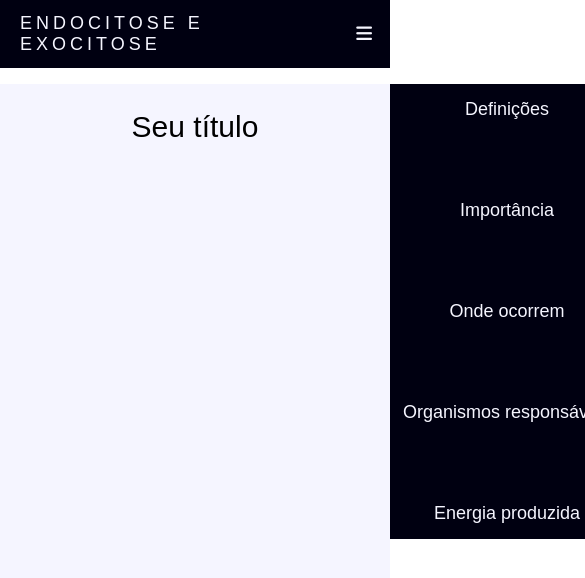
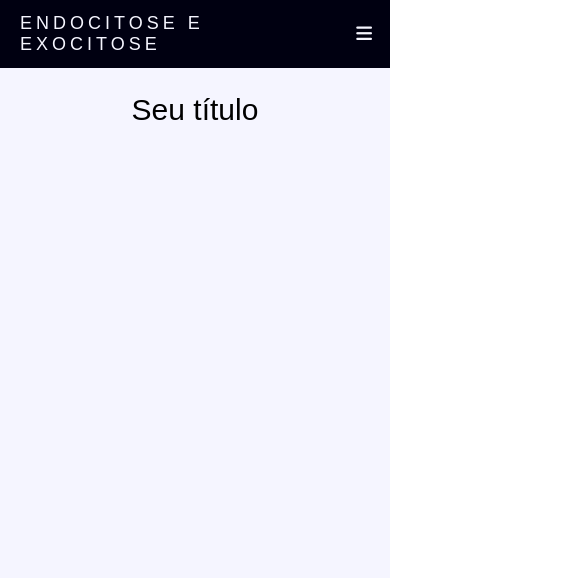
Before and after one commit to TavinV/multi-citosi, a plain HTML site: page index.html in a window 390 px wide. Shown: the top 578 px of the page, 585 px wide, since content can reach past the window. Drawn offline with Linux system fonts and the light colour scheme; a web font is replaced by a local one.

Commit message:
alterado a direção do mobile menu

```diff
--- a/style.css
+++ b/style.css
@@ -40,6 +40,7 @@ a:hover {
 }
 
 nav {
+    z-index: 3;
     display: flex;
     justify-content: space-between;
     align-items: center;
@@ -54,7 +55,7 @@ nav {
 .logo-container,
 .nav-container {
     width: max-content;
-    height: 10vh;
+    height: 8vh;
     align-items: center;
     justify-content: center;
     display: flex;
@@ -90,8 +91,8 @@ nav {
 }
 
 main {
-    margin-top: 10vh;
-    height: 90vh;
+    margin-top: 8vh;
+    height: 92vh;
     width: 100vw;
     background: var(--light);
 
@@ -99,35 +100,35 @@ main {
 
 @media (max-width: 999px) {
     .mobile-menu {
-        z-index: 1;
+        z-index: 0;
     }
 
-    body {
+    main {
+        z-index: 1;
         overflow-x: hidden;
-    }
-
-    li {
-        margin-top: 5px;
-        margin-bottom: 5px;
-        padding: 10px;
+        margin-top: 8vh;
+        height: 92vh;
+        width: 100vw;
     }
 
     .nav-list {
+        z-index: 1;
         position: absolute;
-        top: 10vh;
+        top: 8vh;
         right: 0;
-        width: 60vw;
-        gap: 50px;
+        width: 100vw;
+        height: 30vh;
+        gap: 10px;
         font-size: smaller;
         background-color: var(--dark);
         flex-direction: column;
         align-items: center;
         justify-content: space-around;
-        transform: translateX(100%);
+        transform: translateY(-150%);
     }
 
     .nav-list.active {
-        transform: translateX(0);
+        transform: translateY(0);
     }
 }
 
```
